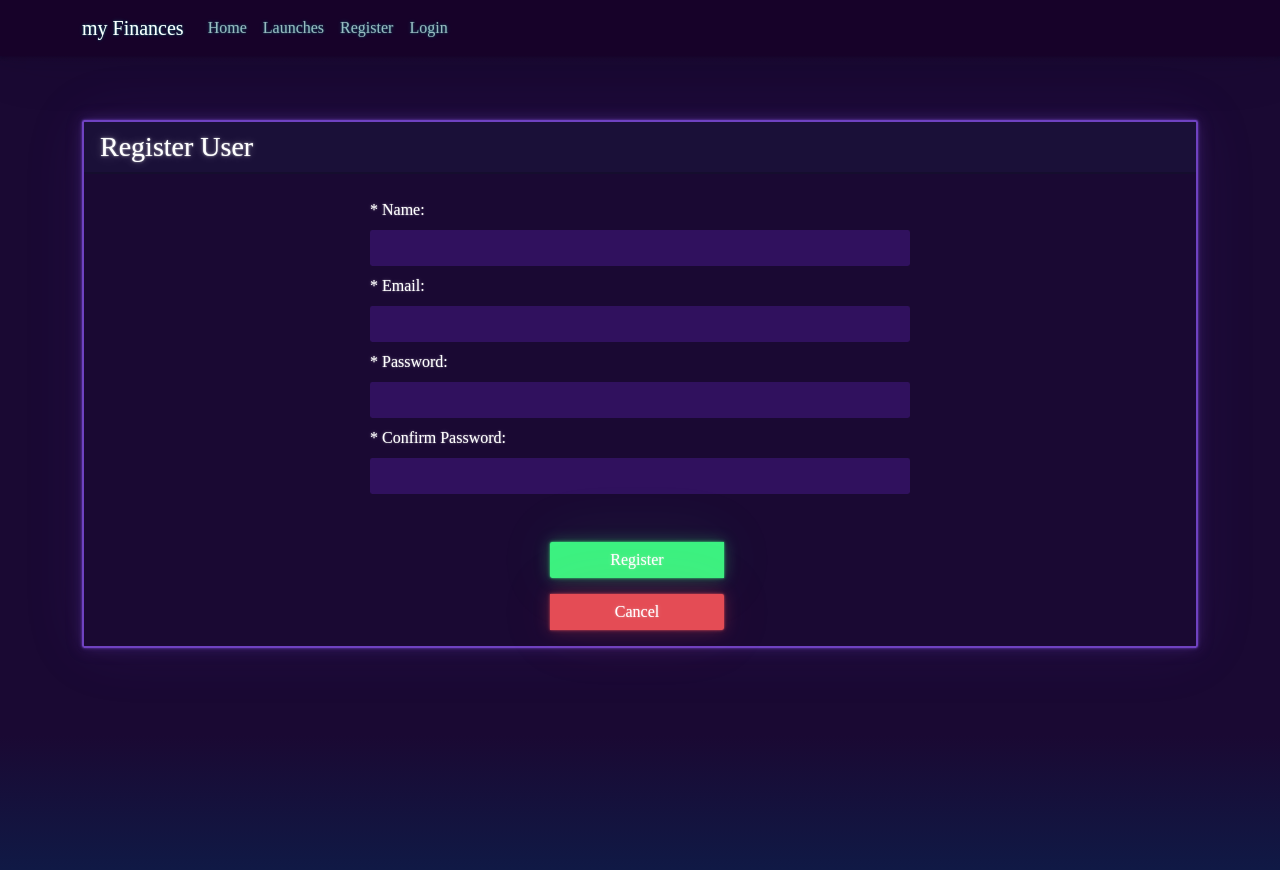
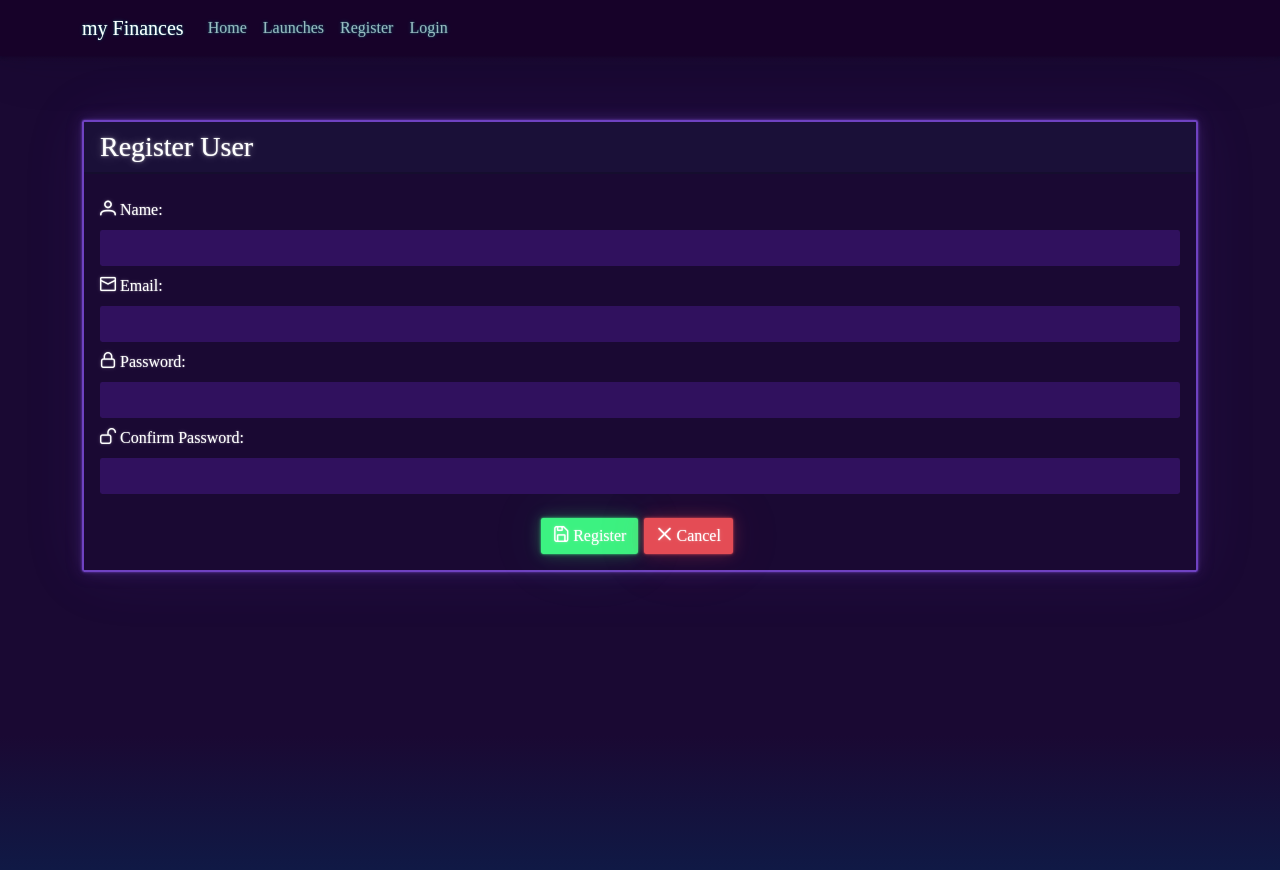
Before and after one commit to GutscheWilly/my-Finances-frontend, a React (Create React App) app: page /register-user in a window 1280 px wide. Shown: the top 870 px of the page. Built offline with nearby package versions, Linux system fonts and the light colour scheme.

Commit message:
Include icons to register user page

```diff
--- a/src/pages/RegisterUser.js
+++ b/src/pages/RegisterUser.js
@@ -4,6 +4,7 @@ import { useState } from 'react';
 import Card from '../components/Card';
 import FormGroup from '../components/FormGroup';
 import { showSuccessMessage, showErrorMessage, showWarningMessage } from '../components/Toastr';
+import icons from '../components/Icons';
 
 import UserService from '../service/user/UserService';
 import RegisterUserService from '../service/user/RegisterUserService';
@@ -51,8 +52,8 @@ function RegisterUser() {
         <Card title="Register User">
             <div className="row">
                 <div className="col-lg-12">
-                    <div className="bs-component col-lg-6" style={ {position: 'relative', left: '270px'} }>
-                        <FormGroup label="* Name:" htmlFor="inputName">
+                    <div className="bs-component">
+                        <FormGroup label="Name:" htmlFor="inputName" icon={icons.user}>
                             <input
                                 type="text"
                                 className="form-control"
@@ -61,7 +62,7 @@ function RegisterUser() {
                                 onChange={ (event) => setName(event.target.value) }
                             />
                         </FormGroup>
-                        <FormGroup label="* Email:" htmlFor="inputEmail">
+                        <FormGroup label="Email:" htmlFor="inputEmail" icon={icons.email}>
                             <input
                                 type="email"
                                 className="form-control"
@@ -70,7 +71,7 @@ function RegisterUser() {
                                 onChange={ (event) => setEmail(event.target.value) }
                             />
                         </FormGroup>
-                        <FormGroup label="* Password:" htmlFor="inputPassword">
+                        <FormGroup label="Password:" htmlFor="inputPassword" icon={icons.password}>
                             <input
                                 type="password"
                                 className="form-control"
@@ -79,7 +80,7 @@ function RegisterUser() {
                                 onChange={ (event) => setPassword(event.target.value) }
                             />
                         </FormGroup>
-                        <FormGroup label="* Confirm Password:" htmlFor="inputConfirmPassword">
+                        <FormGroup label="Confirm Password:" htmlFor="inputConfirmPassword" icon={icons.confirmPassword}>
                             <input
                                 type="password"
                                 className="form-control"
@@ -89,9 +90,9 @@ function RegisterUser() {
                             />
                         </FormGroup>
                     </div>
-                    <div className="btn-group mt-5 d-grid gap-3 col-lg-2" style={ {position: 'relative', left: '450px'} }>
-                        <button onClick={handleWithRegister} className="btn btn-success">Register</button>
-                        <button onClick={navigateService.navigateToLogin} className="btn btn-danger">Cancel</button>
+                    <div className="group d-flex justify-content-center mt-4">
+                        <button title="Register" onClick={handleWithRegister} className="btn btn-success">{icons.register} Register</button>
+                        <button title="Cancel" onClick={navigateService.navigateToLogin} className="btn btn-danger">{icons.cancel} Cancel</button>
                     </div>
                 </div>
             </div>
```
